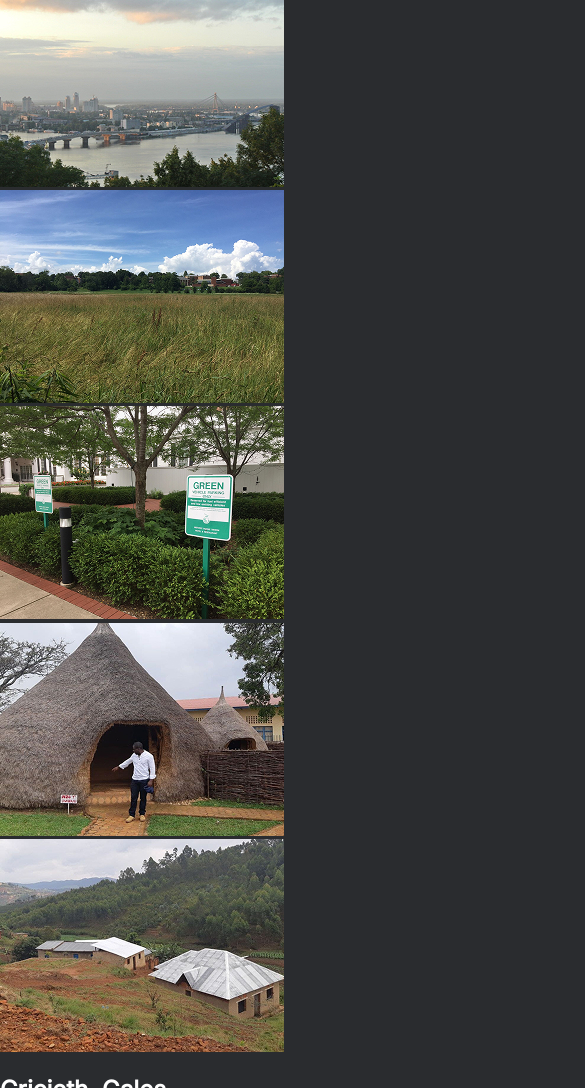
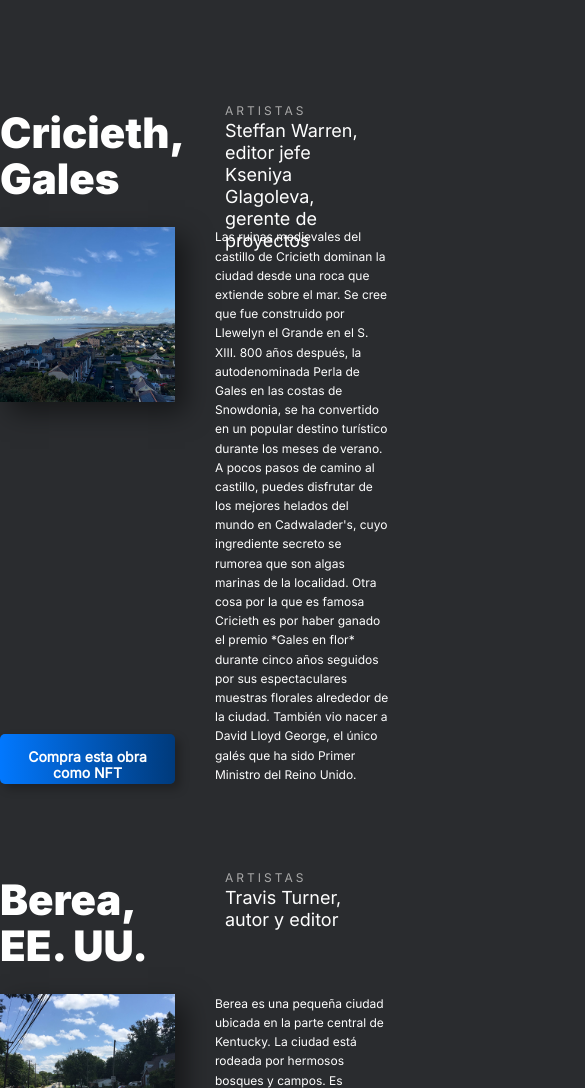
Before and after one commit to 315337914/web_project_homeland, a plain HTML site: page index.html in a window 390 px wide. Shown: the part 2579-3667 px from the top of the page, 585 px wide, since content can reach past the window. Drawn offline with Linux system fonts and the light colour scheme.

Commit message:
Agregar CSS y media query básicas

```diff
--- /dev/null
+++ b/blocks/gallery.css
@@ -0,0 +1,34 @@
+.gallery{
+    max-width: 1190px;
+    display: grid;
+    grid-template-columns: repeat(4, 1fr);
+    grid-template-rows: repeat(2, 1fr);
+    grid-gap: 16px;
+    margin: 118px auto 0px;
+}
+
+.gallery__image {
+  width: 100%;
+}
+
+@media screen and (max-width: 768px) and (min-width: 320px) {
+
+    .gallery{
+        max-width: 720px;
+        grid-template-columns: repeat(2, 1fr);
+        grid-template-rows: repeat(4, 1fr);
+        margin: 64px auto 0px;
+    }
+
+}
+
+@media screen and (max-width: 320px) {
+
+    .gallery{
+        max-width: 288px;
+        grid-template-columns: 1fr;
+        grid-template-rows: repeat(8, 1fr);
+        margin: 38px auto 0px;
+    }
+
+}
--- /dev/null
+++ b/blocks/stories.css
@@ -0,0 +1,178 @@
+.stories{
+    max-width: 987px;
+    display: flex;
+    flex-direction: column;
+    gap: 80px;
+    margin: 92px auto 0px;
+}
+
+.stories__content{
+    max-width: 987px;
+    display: grid;
+    grid-template-columns: repeat(6, 1fr);
+    grid-template-rows: 125px repeat(3,1fr) 50px;
+    grid-gap: 48px 40px;
+}
+
+.stories__header {
+  max-width: 460px;
+  height: max-content;
+  font-family: "Inter-Black", sans-serif;
+  font-size: 72px;
+  line-height: 0.9;
+  grid-column: 1 / 4;
+  grid-row: 1;
+  margin: 0;
+}
+
+.stories__image {
+  max-width: 460px;
+  max-height: 460px;
+  grid-column: 1 / 4;
+  grid-row: 2 / 5;
+}
+
+.stories__image-item {
+  width: 100%;
+  height: max-content;
+  box-shadow: 10px 10px 25px rgba(0, 0, 0, 0.5);
+}
+
+.stories__image-item:hover {
+  opacity: 0.5;
+}
+
+.stories__button {
+  text-decoration: none;
+  padding: 15px;
+  font-size: 18px;
+  color: #fff;
+  font-weight: 600;
+  text-align: center;
+  background: linear-gradient(90deg, #0278fe 0%, #003a7b 99.98%);
+  box-shadow: 5px 5px 10px #00000040;
+  border-radius: 5px;
+  grid-column: 1 / 3;
+  grid-row: 5;
+}
+
+.stories__button:hover {
+  background: linear-gradient(90deg, #0278fe40 0%, #003a7b40 99.98%);
+}
+
+.stories__link {
+  text-decoration: none;
+  color: white;
+  font-size: 18px;
+  max-width: 460px;
+  grid-column: span 3;
+  padding-top: 12%;
+}
+
+.stories__link-heading {
+  font-size: 12px;
+  color: #aaa;
+  letter-spacing: 3px;
+}
+
+
+.stories__link-artist {
+  line-height: 22px;
+  margin: 0;
+}
+
+.stories__paragraph {
+  max-width: 484px;
+  line-height: 1.6;
+  grid-column: span 3;
+  grid-row: span 3;
+  margin: 0;
+}
+
+@media screen and (max-width: 768px) and (min-width: 320px) {
+
+    .stories {
+        max-width: 720px;
+        gap: 72px;
+    }
+
+    .stories__content {
+        grid-template-rows: 90px 1fr repeat(2, 50px);
+    }
+
+    .stories__header {
+        font-size: 42px;
+        line-height: 46px;
+        padding-top: 12%;
+    }
+
+    .stories__image {
+        max-width: 340px;
+        max-height: 340px;
+        grid-row: 2 / 4;
+    }
+
+    .stories__button {
+        grid-column: 1 / 4;
+        grid-row: 4;
+        font-size: 14px;
+    }
+
+    .stories__link {
+        padding: 10px;
+    }
+
+    .stories__paragraph {
+        max-width: 352px;
+        font-size: 12px;
+        grid-column: span 3;
+        grid-row: 2 / 5;
+    }
+
+}
+
+@media screen and (max-width: 320px) {
+
+    .stories {
+        max-width: 320px;
+        gap: 50px;
+        margin: 0 auto 65px;
+    }
+
+    .stories__content {
+        grid-template-columns: 100%;
+        grid-template-rows: repeat(5, 0fr) 50px;
+        grid-gap: 30px 0;
+    }
+
+    .stories__header {
+        font-size: 32px;
+        line-height: 35px;
+    }
+
+    .stories__image {
+        max-width: 320px;
+        max-height: 320px;
+        grid-column: 1;
+        grid-row: 3;
+    }
+
+    .stories__button {
+        max-width: 320px;
+        font-size: 14px;
+        grid-row: 6;
+    }
+
+    .stories__link {
+        padding: 0;
+        grid-column: 1;
+        grid-row: 2;
+    }
+
+    .stories__paragraph {
+        max-width: 290px;
+        grid-column: 1;
+        grid-row: 4;
+    }
+
+}
--- a/index.html
+++ b/index.html
@@ -72,13 +72,11 @@
             <div class="stories__image">
               <img src="./images/Cricieth-Gales.jpg" alt="Imagen de Cricieth-Gales" class="stories__image-item">
             </div>
-            <p class="stories__paraghaph">
+            <p class="stories__paragraph">
               Las ruinas medievales del castillo de Cricieth dominan la ciudad desde una roca que
               extiende sobre el mar. Se cree que fue construido por Llewelyn el Grande en el S. XIII.
               800 años después, la autodenominada Perla de Gales en las costas de Snowdonia, se ha
               convertido en un popular destino turístico durante los meses de verano.
-            </p>
-            <p class="stories__paraghaph">
               A pocos pasos de camino al castillo, puedes disfrutar de los mejores helados del mundo
               en Cadwalader's, cuyo ingrediente secreto se rumorea que son algas marinas de la localidad.
               Otra cosa por la que es famosa Cricieth es por haber ganado el premio *Gales en flor*
@@ -97,14 +95,13 @@
             <div class="stories__image">
               <img src="./images/Berea-USA.jpg" alt="Imagen de Barea EU" class="stories__image-item">
             </div>
-            <p class="stories__paraghaph">
+            <p class="stories__paragraph">
               Berea es una pequeña ciudad ubicada en la parte central de Kentucky. La ciudad está
               rodeada por hermosos bosques y campos. Es conocida como la capital de la artesanía del
               estado, y sus visitantes hallarán infinitas posibilidades para ir de compras: tiendas de
               joyas, velas y artículos de madera artesanales; galerías, talleres de vidrio y más. La
               ciudad celebra un festival anual que rinde tributo al "spoonbread", un platillo local
-              hecho de pan de maíz y que se sirve con una cuchara de madera.</p>
-            <p class="stories__paraghaph">
+              hecho de pan de maíz y que se sirve con una cuchara de madera.
               Aunque, probablemente es mejor conocida por su universidad. El Berea College fue fundado
               en 1855 y fue la primera universidad sureña integrada racialmente, así como la primera en
               ser coeducacional. Algo que en cierta manera la hace única, es que no cobra colegiatura:
@@ -121,20 +118,16 @@
             <div class="stories__image">
               <img src="./images/Muramvya-Burundi.jpg" alt="Imagen de Muramvya-Burundi" class="stories__image-item">
             </div>
-            <p class="stories__paraghaph">
+            <p class="stories__paragraph">
               Muramvya es una de las 18 provincias de Burundi. Durante la época del reino, Muramvya
               fue su capital; y en 2017, gracias a su paisaje cultural y natural, se añadió a la Lista
               provisional de patrimonio mundial de la UNESCO. Se encuentra ubicada en el centro de
               Burundi, entre las capitales política y económica del país.
-            </p>
-            <p class="stories__paraghaph">
               Su clima es más bien frío durante la noche, pero durante el día, podrías pensar que estás
               en el paraíso. A sus 2,665 metros (8,743 ft) sobre el nivel del mar, el Monte Teza es uno
               de los lugares más fríos de la provincia. Pero es justo esa brisa fresca la que da pie a
               una de las más grandes plantaciones de té y café del país, y que representa la mayoría de
               las exportaciones de Burundi.
-            </p>
-            <p class="stories__paraghaph">
               El Parque nacional de Kibira, una de las mayores reservas de vida silvestre para los
               simios, ocupa parte de cuatro provincias, incluyendo Muramvya. Este parque nacional se
               encuentra en las cúspides de las hermosas montañas de la Divisoria Congo-Nilo, cuyas
@@ -144,7 +137,7 @@
             <a href="#" class="stories__button">Compra esta obra como NFT</a>
           </div>
           <div class="stories__content">
-            <h2 class="stories__header">Ciudad de México (CDMX), México</h2>
+            <h2 class="stories__header">Ciudad de México</h2>
             <a href="#" class="stories__link">
               <span class="stories__link-heading">ARTISTAS</span>
               <p class="stories__link-artist">Carlos Jesús Pérez López</p>
@@ -152,14 +145,12 @@
             <div class="stories__image">
               <img src="./images/Mexico-City.jpg" alt="Imagen del Ángel de la Independencia en la Ciudad de México" class="stories__image-item">
             </div>
-            <p class="stories__paraghaph">La ciudad de México es la capital del país, es un lugar de
+            <p class="stories__paragraph">La ciudad de México es la capital del país, es un lugar de
               relativas pocas dimensiones, pero con muchos habitantes, es la ciudad más antigua del
               continente americano, siendo fundada en 1325 (Tenochtitlán). Alberga el Bosque de
               Chapultepec, que es el parque urbano más grande de América Latina, tiene multiple
               cantidad de museos. Su sistema de transporte más popular, el metro, es el más grande de
               América Latina, contando con 12 líneas y 226 [Km] de recorrido.
-            </p>
-            <p class="stories__paraghaph">
               Dentro de esta pequeña ciudad se encuentra también el reconocido Estadio Azteca, uno de
               los más grandes del mundo y sede de dos Copas del Mundo de la FIFA, la primera en 1970 y
               el segundo en 1986, donde Maradona y Pelé salieron campeones del mundo respectivamente.
--- a/pages/index.css
+++ b/pages/index.css
@@ -2,4 +2,6 @@
 @import url("../blocks/page.css");
 @import url("../blocks/header.css");
 @import url("../blocks/main.css");
+@import url("../blocks/gallery.css");
+@import url("../blocks/stories.css");
 @import url("../blocks/footer.css");
```
Also changed, not shown: 1 other file.
